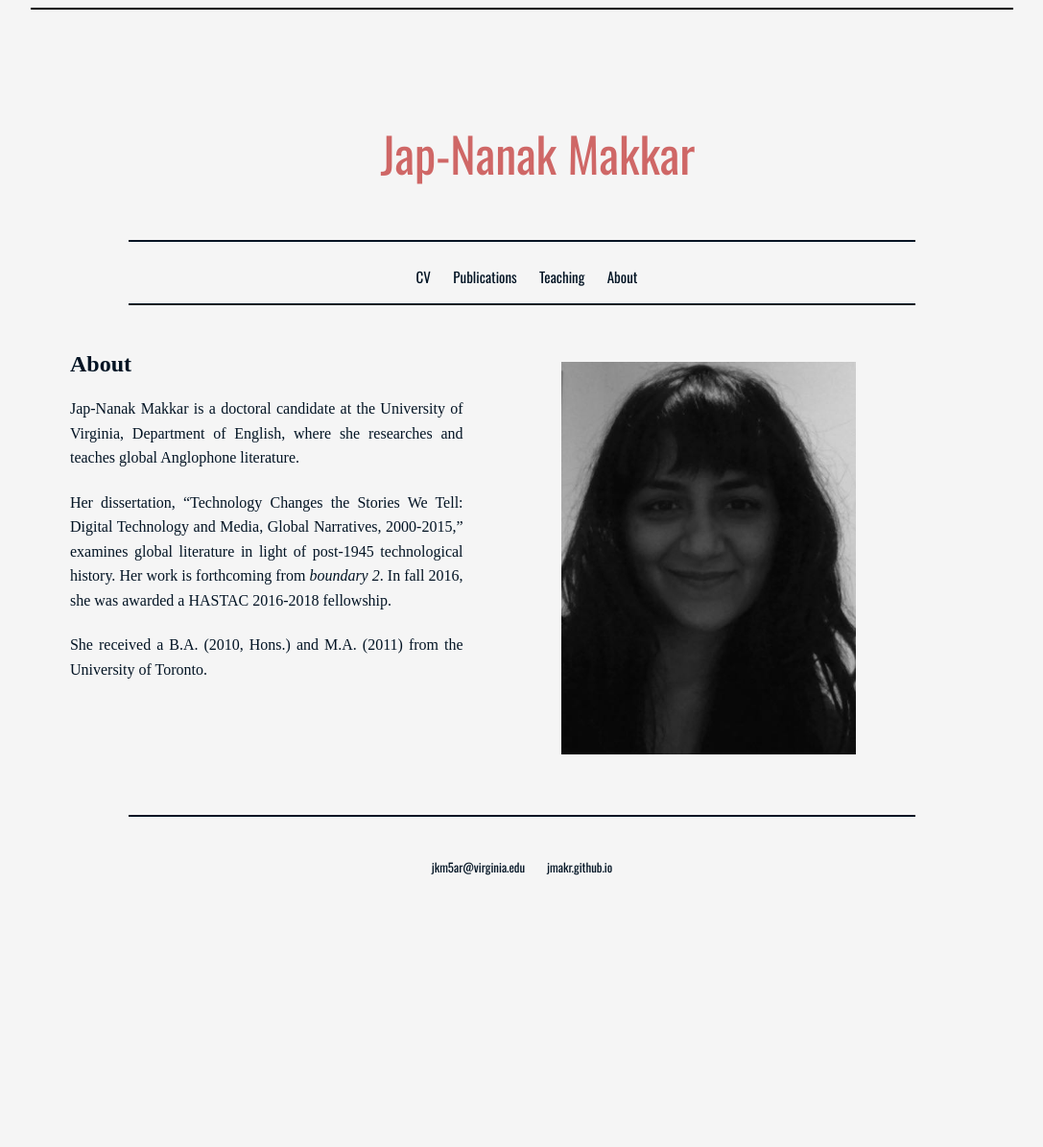
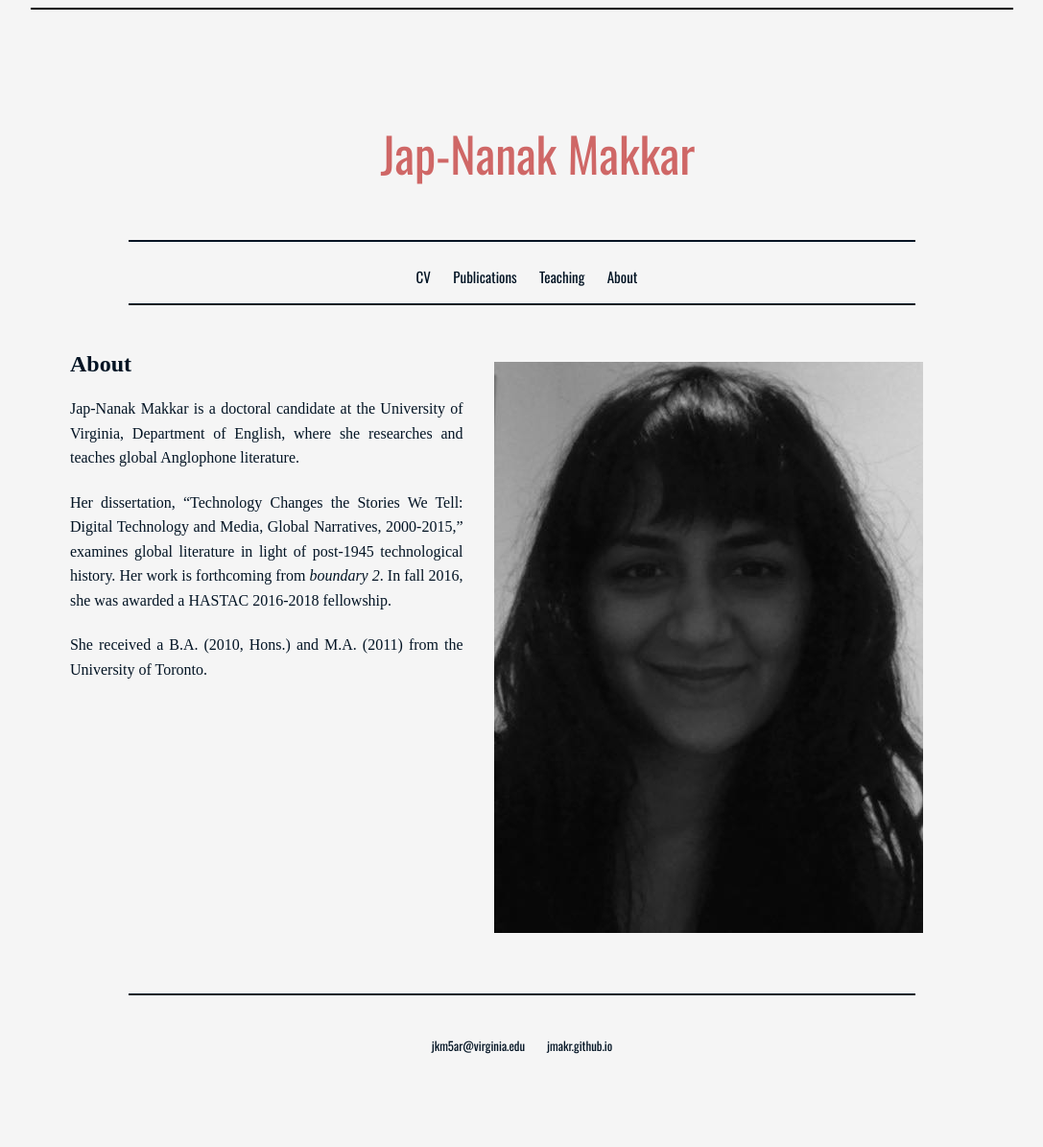
Before and after one commit to jmakr/jmakr.github.io, a Jekyll site: the page built from index.html, in a window 1280 px wide. Shown: the whole page at 96% size, without its empty margins (96-1183 px from the left). Built offline with Jekyll 4.4.1, drawn with Linux system fonts in a browser that asks for light colours; some web fonts are replaced; before the commit the page ends 1009 px from its top, so only the background shows below that.

Commit message:
Update index.html

```diff
--- a/index.html
+++ b/index.html
@@ -20,7 +20,7 @@ title: About
 
 <div class="imagebox">
 	<div class="imagecenter">
-	<img src="Black and white photo 2.jpg" style="width:60%;height:60%;">
+	<img src="Black and white photo 2.jpg"">
 	</div>
 
 
```
